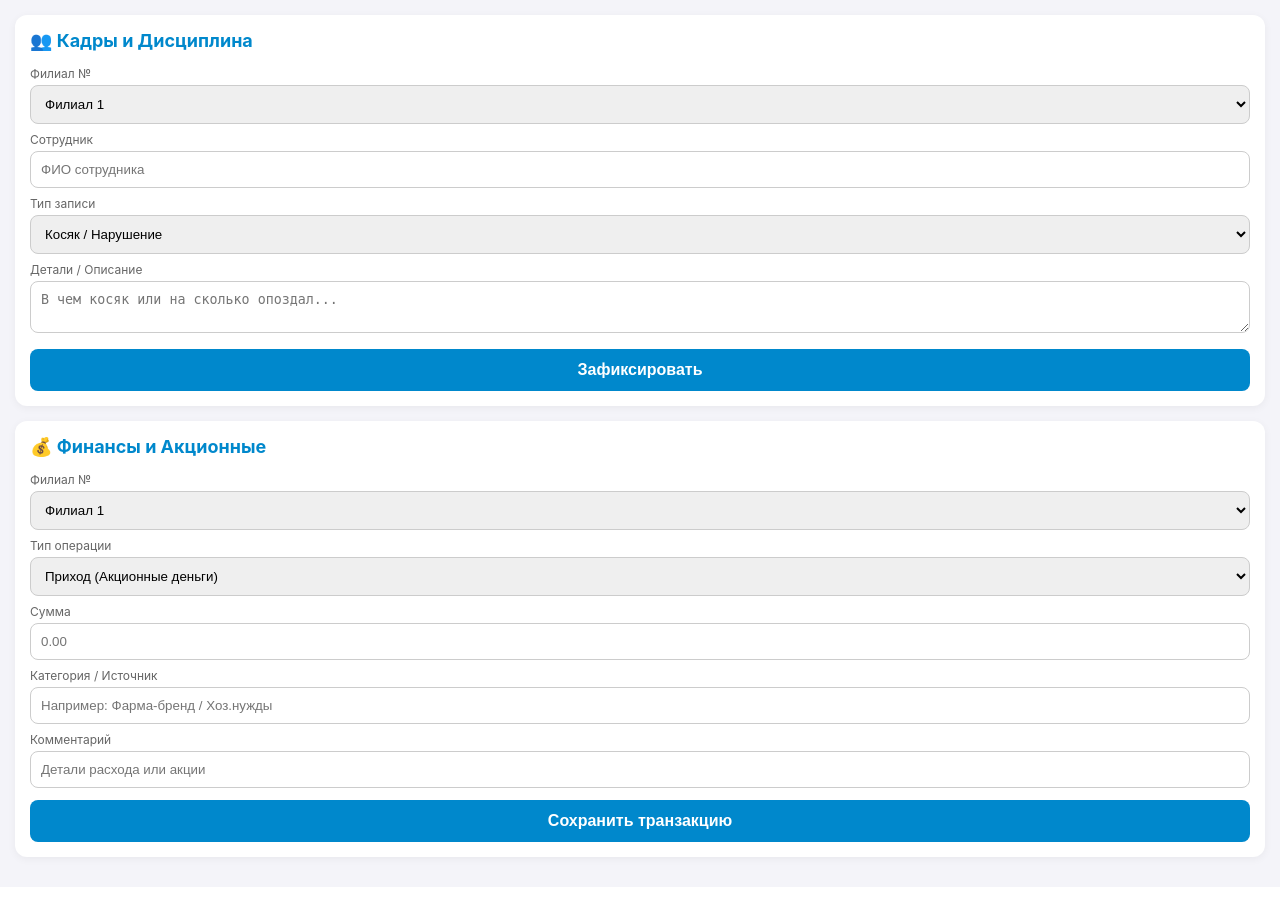
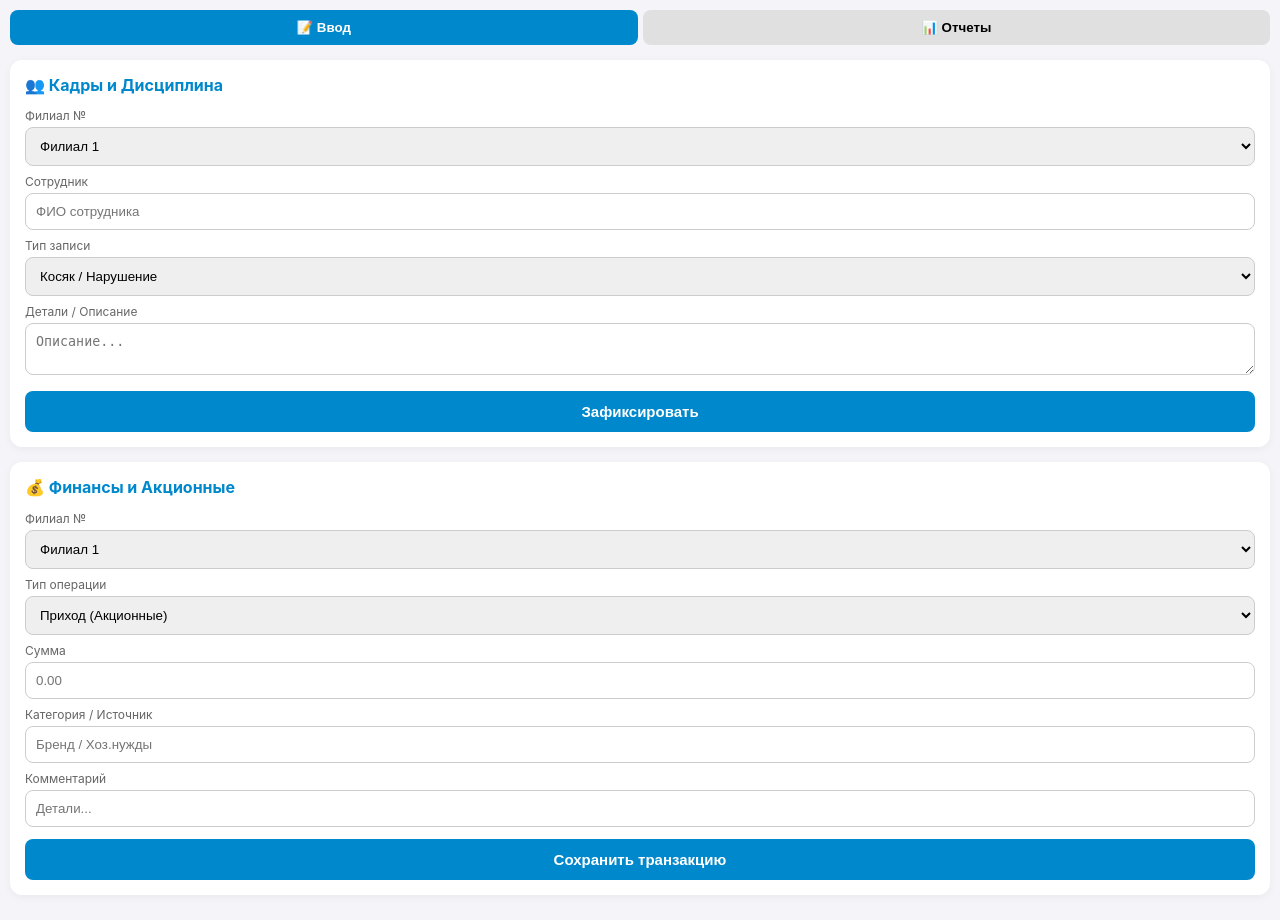
Before and after one commit to aspirees157131-ops/pharmacy-app, a Flask app: page / in a window 1280 px wide. Before the commit the page ends 863 px from the top, so only its background shows below. Run offline with Flask 3, Linux system fonts and the light colour scheme; some libraries are stand-ins or nearby versions.

Commit message:
Update index.html

```diff
--- a/templates/index.html
+++ b/templates/index.html
@@ -6,16 +6,32 @@
     <title>Панель Управления</title>
     <script src="https://telegram.org/js/telegram-web-app.js"></script>
     <style>
-        body { font-family: -apple-system, sans-serif; background: #f4f4f9; padding: 15px; margin: 0; color: #333; }
+        body { font-family: -apple-system, sans-serif; background: #f4f4f9; padding: 10px; margin: 0; color: #333; }
+        .nav { display: flex; gap: 5px; margin-bottom: 15px; }
+        .nav button { flex: 1; padding: 10px; border: none; background: #e0e0e0; border-radius: 8px; font-weight: bold; cursor: pointer; }
+        .nav button.active { background: #0088cc; color: white; }
+        .tab-content { display: none; }
+        .tab-content.active { display: block; }
         .card { background: #fff; padding: 15px; border-radius: 12px; margin-bottom: 15px; box-shadow: 0 2px 8px rgba(0,0,0,0.05); }
-        h2 { font-size: 18px; margin-top: 0; color: #0088cc; }
+        h2 { font-size: 16px; margin-top: 0; color: #0088cc; }
         label { font-size: 12px; color: #666; display: block; margin-top: 8px; }
         input, select, textarea { width: 100%; padding: 10px; margin-top: 4px; border: 1px solid #ccc; border-radius: 8px; box-sizing: border-box; }
-        button { width: 100%; background: #0088cc; color: #fff; border: none; padding: 12px; border-radius: 8px; font-size: 16px; margin-top: 12px; font-weight: bold; }
+        .btn-submit { width: 100%; background: #0088cc; color: #fff; border: none; padding: 12px; border-radius: 8px; font-size: 15px; margin-top: 12px; font-weight: bold; }
+        .btn-excel { width: 100%; background: #27ae60; color: #fff; border: none; padding: 12px; border-radius: 8px; font-size: 15px; font-weight: bold; margin-bottom: 15px; }
+        table { width: 100%; border-collapse: collapse; margin-top: 10px; font-size: 12px; }
+        th, td { border: 1px solid #ddd; padding: 6px; text-align: left; }
+        th { background: #f0f0f0; }
     </style>
 </head>
 <body>
 
+    <div class="nav">
+        <button id="btn-form" class="active" onclick="switchTab('form')">📝 Ввод</button>
+        <button id="btn-report" onclick="switchTab('report')">📊 Отчеты</button>
+    </div>
+
+    <!-- Вкладка Ввода -->
+    <div id="tab-form" class="tab-content active">
         <div class="card">
             <h2>👥 Кадры и Дисциплина</h2>
             <label>Филиал №</label>
@@ -25,21 +41,17 @@
                 <option value="5">Филиал 5</option><option value="6">Филиал 6</option>
                 <option value="7">Филиал 7</option><option value="8">Филиал 8</option>
             </select>
-
             <label>Сотрудник</label>
             <input type="text" id="staff_name" placeholder="ФИО сотрудника">
-
             <label>Тип записи</label>
             <select id="log_type">
                 <option value="Косяк/Нарушение">Косяк / Нарушение</option>
                 <option value="Опоздание">Опоздание</option>
                 <option value="Уход раньше">Уход раньше</option>
             </select>
-
             <label>Детали / Описание</label>
-        <textarea id="staff_details" rows="2" placeholder="В чем косяк или на сколько опоздал..."></textarea>
-
-        <button onclick="sendStaffLog()">Зафиксировать</button>
+            <textarea id="staff_details" rows="2" placeholder="Описание..."></textarea>
+            <button class="btn-submit" onclick="sendStaffLog()">Зафиксировать</button>
         </div>
 
         <div class="card">
@@ -51,28 +63,81 @@
                 <option value="5">Филиал 5</option><option value="6">Филиал 6</option>
                 <option value="7">Филиал 7</option><option value="8">Филиал 8</option>
             </select>
-
             <label>Тип операции</label>
             <select id="trans_type">
-            <option value="Приход (Акция)">Приход (Акционные деньги)</option>
+                <option value="Приход (Акция)">Приход (Акционные)</option>
                 <option value="Расход">Расход</option>
             </select>
-
             <label>Сумма</label>
             <input type="number" id="amount" placeholder="0.00">
+            <label>Категория / Источник</label>
+            <input type="text" id="category" placeholder="Бренд / Хоз.нужды">
+            <label>Комментарий</label>
+            <input type="text" id="fin_comment" placeholder="Детали...">
+            <button class="btn-submit" onclick="sendFinance()">Сохранить транзакцию</button>
+        </div>
+    </div>
 
-        <label>Категория / Источник</label>
-        <input type="text" id="category" placeholder="Например: Фарма-бренд / Хоз.нужды">
+    <!-- Вкладка Отчетов -->
+    <div id="tab-report" class="tab-content">
+        <button class="btn-excel" onclick="window.location.href='/api/export_excel'">📥 Скачать Excel отчёт</button>
 
-        <label>Комментарий</label>
-        <input type="text" id="fin_comment" placeholder="Детали расхода или акции">
+        <div class="card">
+            <h2>Последние нарушения</h2>
+            <div style="overflow-x:auto;">
+                <table>
+                    <thead><tr><th>Фил.</th><th>Кто</th><th>Тип</th><th>Детали</th></tr></thead>
+                    <tbody id="staff-table"></tbody>
+                </table>
+            </div>
+        </div>
 
-        <button onclick="sendFinance()">Сохранить транзакцию</button>
+        <div class="card">
+            <h2>Последние финансы</h2>
+            <div style="overflow-x:auto;">
+                <table>
+                    <thead><tr><th>Фил.</th><th>Тип</th><th>Сумма</th><th>Кат.</th></tr></thead>
+                    <tbody id="finance-table"></tbody>
+                </table>
+            </div>
+        </div>
     </div>
 
     <script>
         const tg = window.Telegram.WebApp;
         tg.expand();
+
+        function switchTab(tab) {
+            document.querySelectorAll('.tab-content').forEach(el => el.classList.remove('active'));
+            document.querySelectorAll('.nav button').forEach(el => el.classList.remove('active'));
+
+            if(tab === 'form') {
+                document.getElementById('tab-form').classList.add('active');
+                document.getElementById('btn-form').classList.add('active');
+            } else {
+                document.getElementById('tab-report').classList.add('active');
+                document.getElementById('btn-report').classList.add('active');
+                loadReports();
+            }
+        }
+
+        function loadReports() {
+            fetch('/api/get_reports')
+                .then(res => res.json())
+                .then(data => {
+                    let staffHtml = '';
+                    data.staff.forEach(r => {
+                        staffHtml += `<tr><td>${r[0]}</td><td>${r[1]}</td><td>${r[2]}</td><td>${r[3]}</td></tr>`;
+                    });
+                    document.getElementById('staff-table').innerHTML = staffHtml;
+
+                    let finHtml = '';
+                    data.finance.forEach(r => {
+                        finHtml += `<tr><td>${r[0]}</td><td>${r[1]}</td><td>${r[2]}</td><td>${r[3]}</td></tr>`;
+                    });
+                    document.getElementById('finance-table').innerHTML = finHtml;
+                });
+        }
 
         function sendStaffLog() {
             const data = {
@@ -86,7 +151,7 @@
                 headers: {'Content-Type': 'application/json'},
                 body: JSON.stringify(data)
             }).then(() => {
-                tg.showAlert('Запись по сотруднику сохранена!');
+                tg.showAlert('Запись сохранена!');
                 document.getElementById('staff_details').value = '';
             });
         }
```
Lines whose indentation alone changed are shown as unchanged.
